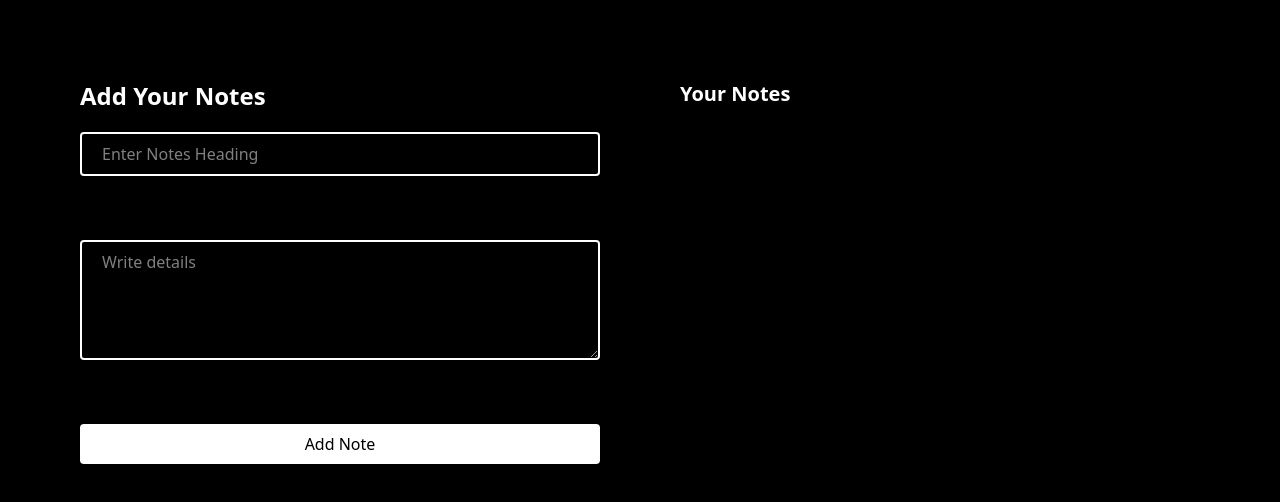
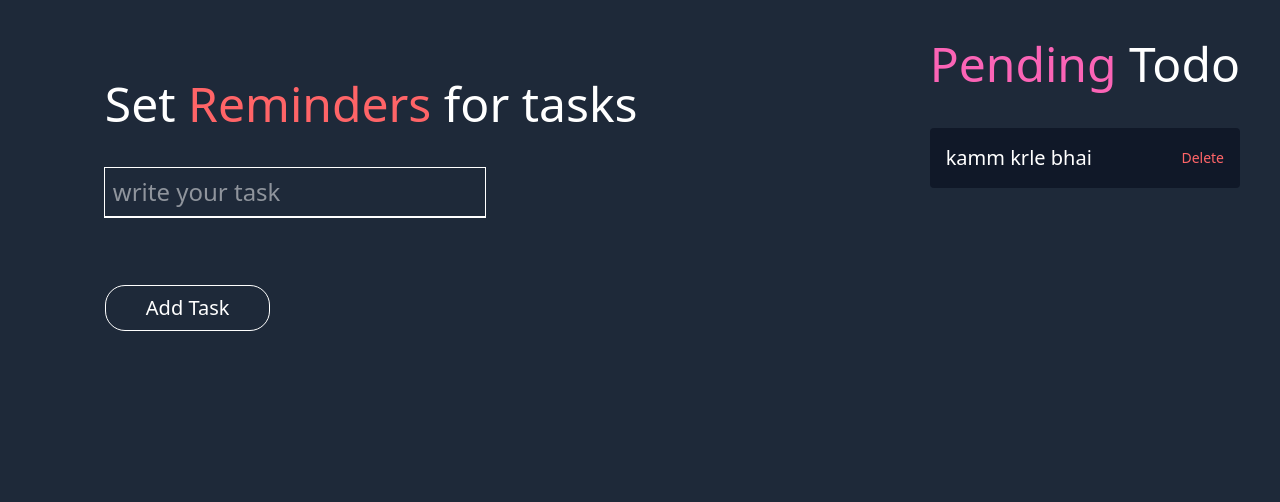
Before and after one commit to mokib08/Practice, a React (Vite) app in the folder Frontend/: page / in a window 1280 px wide. Shown: the top 502 px of the page. Built offline with nearby package versions, Linux system fonts and the light colour scheme.

Commit message:
Again practice Context API

```diff
--- a/Frontend/src/App.jsx
+++ b/Frontend/src/App.jsx
@@ -1,67 +1,12 @@
-import React, { useState } from 'react'
+import React from 'react'
+import Create from './components/Create'
+import Read from './components/Read'
 
 const App = () => {
-
-
-  const [title, setTitle] = useState('')
-  const [details, setDetails] = useState('')
-  const [task, setTask] = useState([])
-
-  const submitHandler = (e) => {
-      e.preventDefault()
-
-
-      const copyTask = [...task];
-      copyTask.push({title, details})
-      setTask(copyTask)
-
-      console.log(copyTask);
-      console.log(task);
-
-      setTitle('')
-      setDetails('')
-  }
-
   return (
-    <div  className='h-screen lg:flex bg-black text-white  p-10 '>
-      <form onSubmit={(e) => {submitHandler(e)}}  className='lg:w-1/2 flex flex-col gap-5 p-10  items-start'>
-        <h1 className='text-2xl font-bold'>Add Your Notes</h1>
-        <input
-          onChange={(e) => {
-            setTitle(e.target.value)
-          }}
-          value={title}
-          type="text"
-          placeholder='Enter Notes Heading'
-          className='w-full outline-none px-5 py-2 border-2 rounded'
-         />
-         <br />
-         <textarea
-            onChange={(e) => {
-              setDetails(e.target.value)
-            }}
-            value={details}
-            type="text"
-            placeholder='Write details'
-            className='w-full h-30 outline-none px-5 py-2 border-2 rounded'
-           />
-
-           <br />
-           <button className='w-full outline-none bg-white text-black px-5 py-2 rounded '>Add Note</button>
-      </form>
-
-      <div className=' lg:w-1/2 p-10'>
-        <h1 className='text-xl font-bold'>Your Notes</h1>
-        <div className='flex flex-wrap items-start justify-start gap-5 mt-5 h-full overflow-auto'>
-          {task.map(function(elem, idx){
-            return <div key={idx} className='h-52 w-40 rounded-xl py-10 px-4 text-black bg-cover bg-[url(https://imgs.search.brave.com/jC6eAW-2rxbieqD49n_B9KBqPopJoWA_8guYiuWBeE8/rs:fit:500:0:1:0/g:ce/aHR0cHM6Ly9zdGF0/aWMudmVjdGVlenku/Y29tL3N5c3RlbS9y/ZXNvdXJjZXMvdGh1/bWJuYWlscy8wMTEv/NDIxLzI5NS9zbWFs/bC92ZXJ0aWNhbC1z/cGlyYWwtbm90ZWJv/b2stcG5nLnBuZw)]'>
-                  <h3 className='leading-tight text-xl font-bold '>{elem.title}</h3>
-                  <p className='mt-2 leading-tight font-medium text-gray-700'>{elem.details}</p>
-            </div>
-          })}
-        </div>
-      </div>
-
+    <div className='text-white flex p-10 w-screen h-screen bg-gray-800'>
+      <Create />
+      <Read />
     </div>
   )
 }
--- a/Frontend/src/Wrapper.jsx
+++ b/Frontend/src/Wrapper.jsx
@@ -1,13 +1,14 @@
-import { createContext, useState } from "react"
+import React, { createContext, useState } from 'react'
 
-export const todoContext = createContext(null)
+
+export const  todoContext = createContext(null)
 
 const Wrapper = (props) => {
 
     const [todo, setTodo] = useState([
         {
             id: 1,
-            title: "Kamm krle bhai",
+            title: "kamm krle bhai",
             isCompleted: false
         }
     ])
--- /dev/null
+++ b/Frontend/src/components/Create.jsx
@@ -0,0 +1,53 @@
+import React, { useContext } from 'react'
+import { todoContext } from '../Wrapper'
+import {useForm} from 'react-hook-form'
+import {nanoid} from 'nanoid'
+
+
+const Create = () => {
+
+    const [todo, setTodo] = useContext(todoContext)
+
+   const {
+    register,
+    handleSubmit,
+    reset,
+    formState: {errors}
+   } = useForm()
+
+
+   const submitHandler = (data) => {
+       data.isComplete = false;
+        data.id = nanoid();
+
+        const copyTodo = [...todo];
+        copyTodo.push(data);
+
+        setTodo(copyTodo);
+
+        reset()
+   }
+
+
+  return (
+    <div className=' w-[70%] p-10 mx-auto'>
+         <h1 className=' mb-10 text-5xl font-thin'>Set <span className='text-red-400'>Reminders</span> for tasks</h1>
+        <form onSubmit={handleSubmit(submitHandler)}>
+            <input
+                {...register('title', {required: "title is can't empty"})}
+                type="text"
+                placeholder='write your task'
+                className='p-2 border-b w-[50%] text-2xl font-thin outline'
+            />
+            <br />
+
+            {errors && errors.title && errors.title.message && (<small className='font-thin text-red-400'>{errors.title.message}</small>)}
+
+            <br /><br />
+            <button className='mt-5 text-xl px-10 py-2 border rounded-[1em]' >Add Task</button>
+        </form>
+    </div>
+  )
+}
+
+export default Create
--- /dev/null
+++ b/Frontend/src/components/Read.jsx
@@ -0,0 +1,29 @@
+import React, { useContext } from 'react'
+import { todoContext } from '../Wrapper'
+
+const Read = () => {
+
+    const [todo, setTodo] = useContext(todoContext)
+
+    const deleteHandler = (id) =>{
+        const filterdTodo = todo.filter((tod) => tod.id != id )
+        setTodo(filterdTodo)
+    }
+
+
+   const renderTodo =  todo.map((e) => {
+        return <li key={e.id} className='mb-4 flex justify-between items-center rounded p-4 bg-gray-900'>
+            <span className='text-xl font-thin'>{e.title}</span>
+            <button className='cursor-pointer text-sm font-thin text-red-400' onClick={() => deleteHandler(e.id)}>Delete</button>
+        </li>
+    })
+
+  return (
+    <div>
+        <h1 className='mb-10 text-5xl font-thin'><span className='text-pink-400'>Pending</span> Todo</h1>
+        <ol>{renderTodo}</ol>
+    </div>
+  )
+}
+
+export default Read
--- a/Frontend/src/main.jsx
+++ b/Frontend/src/main.jsx
@@ -1,11 +1,15 @@
 
 import { createRoot } from 'react-dom/client'
 import './index.css'
+import Wrapper from './Wrapper'
 import App from './App'
 
 
 
 createRoot(document.getElementById('root')).render(
-<App />
+
+      <Wrapper>
+            <App />
+      </Wrapper>
 
 )
```
